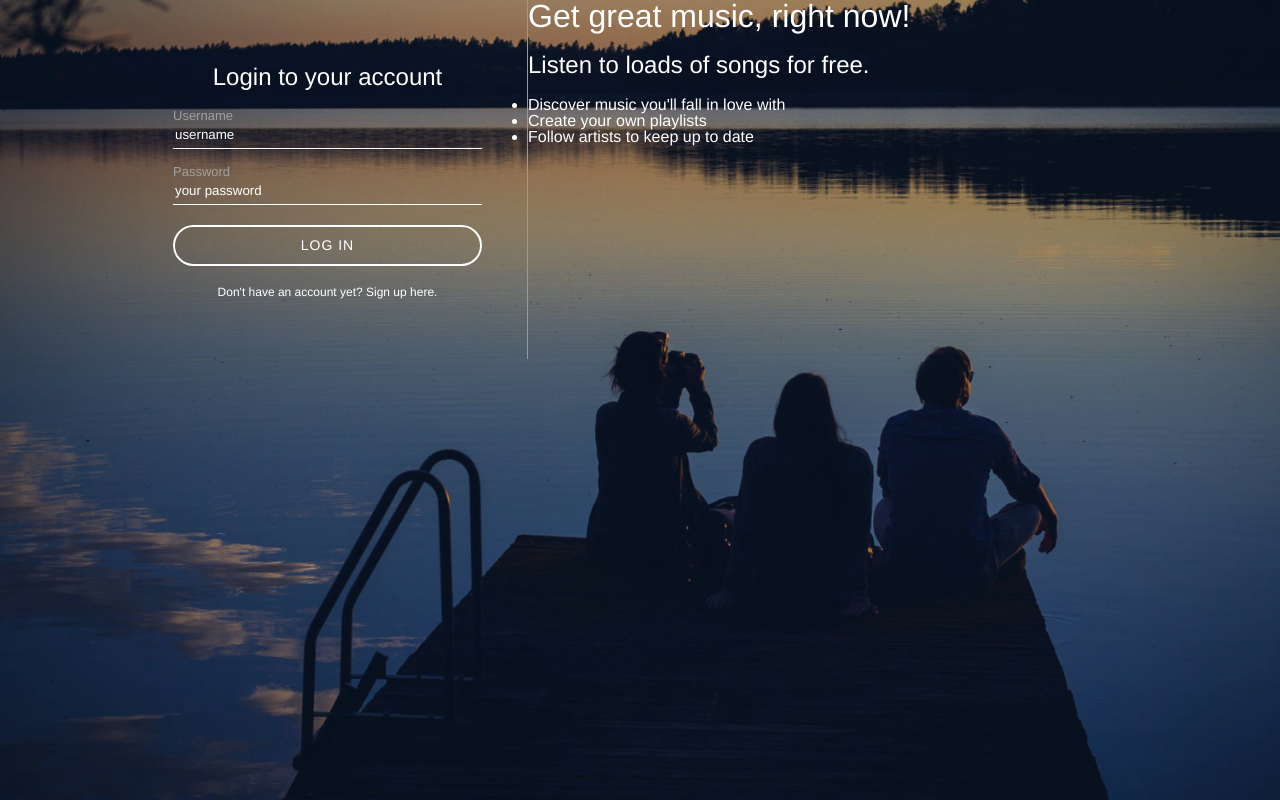
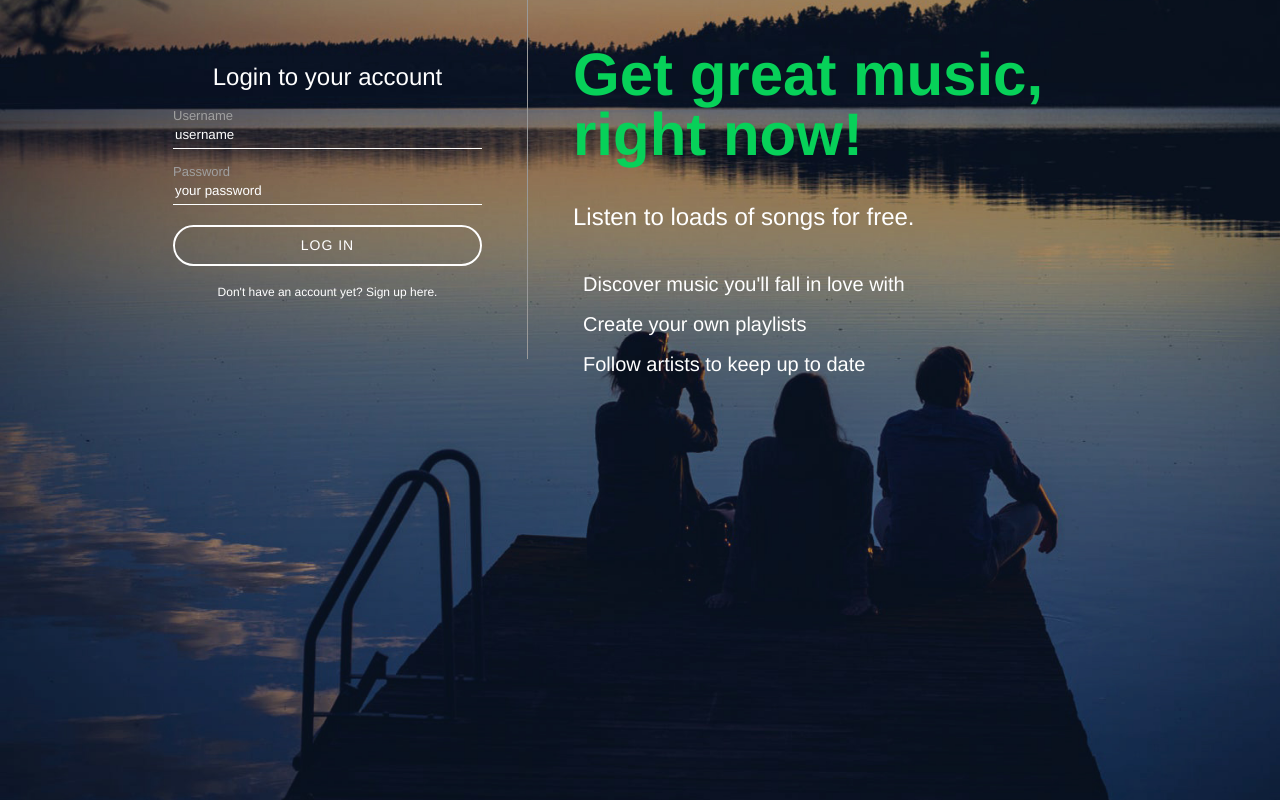
Before and after one commit to BenjaminKyhn/Spotify_Clone.php, a PHP site: page /register.php in a window 1280 px wide. Run offline with PHP 8.4, Linux system fonts and the light colour scheme.

Commit message:
Part 34 complete

```diff
--- a/assets/css/register.css
+++ b/assets/css/register.css
@@ -101,3 +101,28 @@ html, body{
 #registerForm, #loginForm{
     display: none;
 }
+
+#loginText {
+    padding: 45px;
+    display: table-cell;
+}
+
+#loginText h1 {
+    color: #07d159;
+    font-size: 60px;
+    font-weight: bold;
+}
+
+#loginText h2 {
+    margin: 35px 0;
+}
+
+#loginText ul {
+    padding: 0;
+}
+
+#loginText li {
+    font-size: 20px;
+    list-style-type: none;
+    padding: 10px;
+}
```
